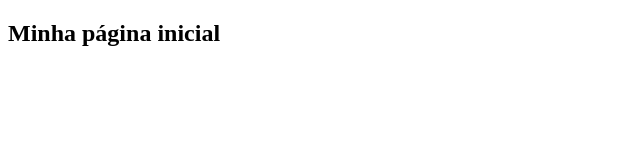
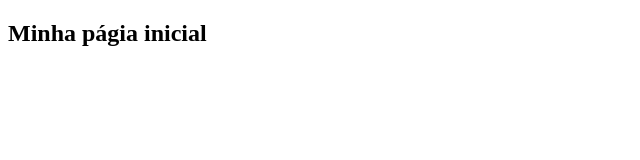
Before and after one commit to Eantunes5/projeto-curso-git, a plain HTML site: page index.html in a window 1280 px wide. Shown: the full height of the page, 0-640 px from the left. Drawn offline with Linux system fonts and the light colour scheme.

Commit message:
alteração teste

```diff
--- a/index.html
+++ b/index.html
@@ -6,6 +6,6 @@
         <title>Curso de Git e Github</title>
     </head>
     <body>
-        <h2>Minha página inicial</h2>
+        <h2>Minha págia inicial</h2>
     </body>
 </html>
```
